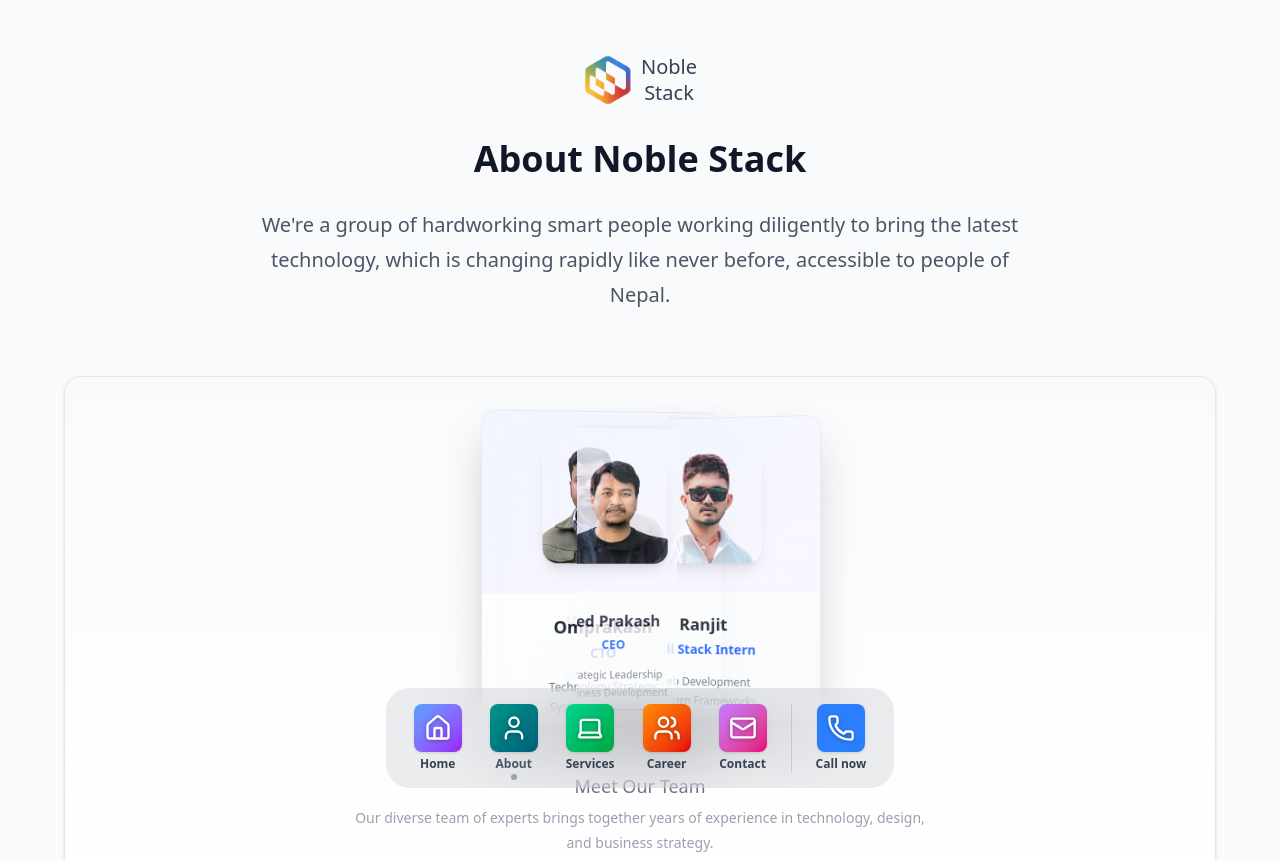
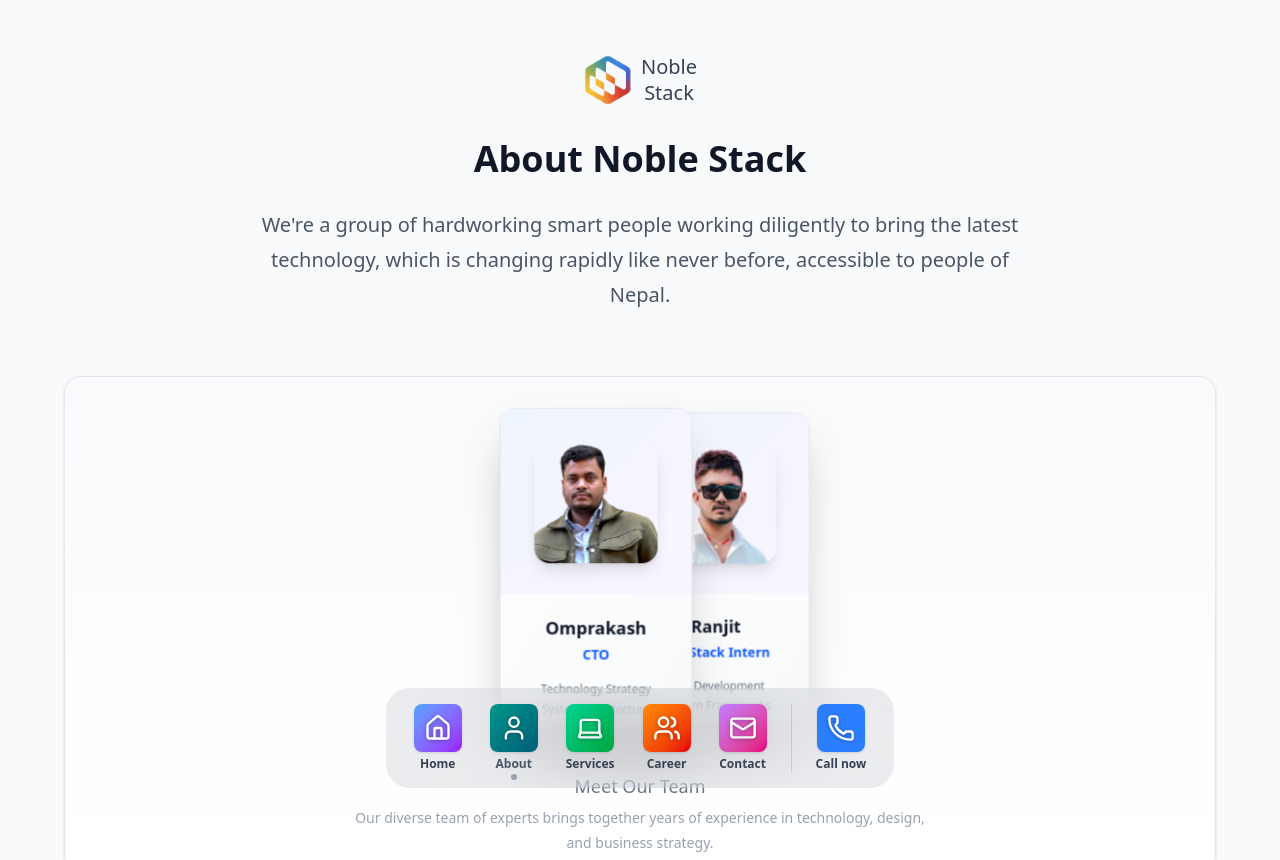
Before and after one commit to om202/NobleStack, a Next.js app: page /About in a window 1280 px wide. Shown: the top 860 px of the page. Built offline with nearby package versions, Linux system fonts and the light colour scheme.

Commit message:
Refactor AlbumArtTeam component to adjust layout and animation properties. Update transform and scale values for team member cards, and modify card dimensions for improved visual consistency.

```diff
--- a/src/components/AlbumArtTeam.tsx
+++ b/src/components/AlbumArtTeam.tsx
@@ -43,24 +43,19 @@ export default function AlbumArtTeam({
 
             let transform = '';
             let zIndex = 0;
-            let opacity = 0.4;
 
             if (isCenter) {
-              transform = 'translateX(0) rotateY(0deg) scale(1)';
+              transform = 'translateX(0) scale(1)';
               zIndex = 3;
-              opacity = 1;
             } else if (isLeft) {
-              transform = 'translateX(-100px) rotateY(15deg) scale(0.85)';
+              transform = 'translateX(-120px) scale(0.9)';
               zIndex = 2;
-              opacity = 0.8;
             } else if (isRight) {
-              transform = 'translateX(100px) rotateY(-15deg) scale(0.85)';
+              transform = 'translateX(120px) scale(0.9)';
               zIndex = 2;
-              opacity = 0.8;
             } else {
-              transform = `translateX(${offset > teamMembers.length / 2 ? -150 : 150}px) rotateY(${offset > teamMembers.length / 2 ? 25 : -25}deg) scale(0.7)`;
+              transform = `translateX(${offset > teamMembers.length / 2 ? -200 : 200}px) scale(0.8)`;
               zIndex = 1;
-              opacity = 0.4;
             }
 
             return (
@@ -70,11 +65,10 @@ export default function AlbumArtTeam({
               style={{
                 transform,
                 zIndex,
-                opacity,
               }}
             >
               {/* Main Card */}
-              <div className="relative w-64 h-83 bg-gradient-to-br from-white to-gray-50 rounded-2xl shadow-2xl border border-gray-200 overflow-hidden">
+              <div className="relative w-50 h-83 bg-gradient-to-br from-white to-gray-50 rounded-2xl shadow-2xl border border-gray-200 overflow-hidden">
                 {/* Image Section */}
                 <div className="h-48 bg-gradient-to-br from-blue-50 to-purple-50 flex items-center justify-center p-6">
                   <div className="w-32 h-32 rounded-2xl overflow-hidden shadow-lg">
```
